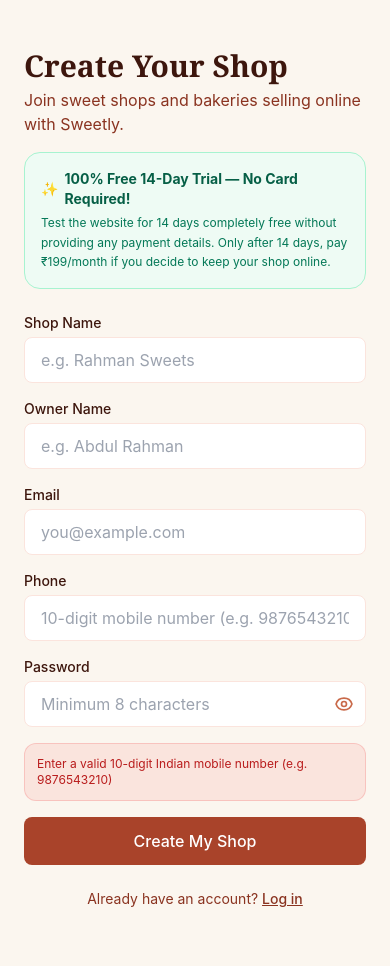
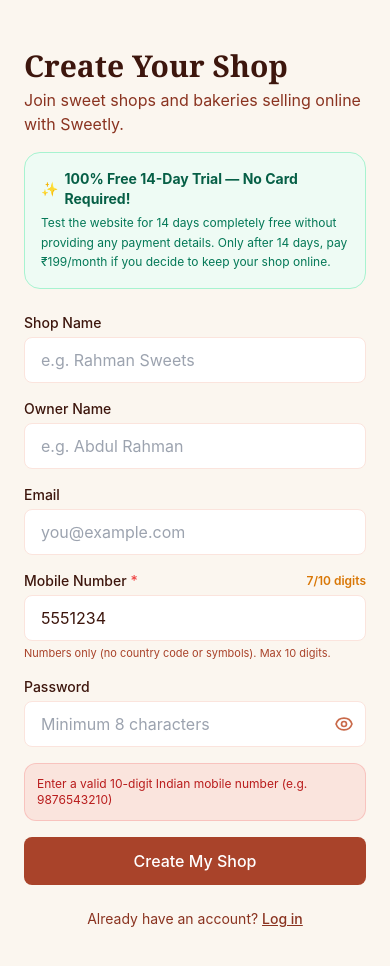
Before and after one commit to Zamzan/sweetly, a Next.js app: page /signup in a window 390 px wide. Both pictures are taken after typing "Sample", "Sample", "name@example.com", "5551234", "Sample123" into the empty fields and a click on the button "Create My Shop". Shown: the top 966 px of the page. Built offline with nearby package versions, Linux system fonts and the light colour scheme; no server answers.

Commit message:
fix: enforce digits-only and strict 10-digit limit on mobile number inputs

```diff
--- a/src/app/(auth)/signup/page.tsx
+++ b/src/app/(auth)/signup/page.tsx
@@ -21,6 +21,7 @@
 export default function SignupPage() {
   const [state, formAction] = useActionState(signupAction, undefined);
   const [showPassword, setShowPassword] = useState(false);
+  const [phone, setPhone] = useState("");
 
   if (state?.success) {
     return (
@@ -64,7 +65,35 @@
         <Field label="Shop Name" name="shopName" placeholder="e.g. Rahman Sweets" required />
         <Field label="Owner Name" name="ownerName" placeholder="e.g. Abdul Rahman" required />
         <Field label="Email" name="email" type="email" placeholder="you@example.com" required />
-        <Field label="Phone" name="phone" type="tel" placeholder="10-digit mobile number (e.g. 9876543210)" required />
+
+        <div>
+          <div className="flex items-center justify-between mb-1">
+            <label htmlFor="phone" className="block text-sm font-medium text-brand-900">
+              Mobile Number <span className="text-red-500">*</span>
+            </label>
+            {phone.length > 0 && (
+              <span className={`text-xs font-semibold ${phone.length === 10 ? "text-emerald-600" : "text-amber-600"}`}>
+                {phone.length}/10 digits
+              </span>
+            )}
+          </div>
+          <input
+            id="phone"
+            name="phone"
+            type="tel"
+            inputMode="numeric"
+            pattern="[0-9]*"
+            maxLength={10}
+            required
+            value={phone}
+            onChange={(e) => setPhone(e.target.value.replace(/\D/g, "").slice(0, 10))}
+            placeholder="10-digit mobile number (e.g. 9876543210)"
+            className="w-full rounded-lg border border-brand-100 px-4 py-2.5 focus:border-brand-500 focus:outline-none focus:ring-2 focus:ring-brand-500/20"
+          />
+          <p className="mt-1 text-[11px] text-brand-500">
+            Numbers only (no country code or symbols). Max 10 digits.
+          </p>
+        </div>
 
         <div>
           <label htmlFor="password" className="mb-1 block text-sm font-medium text-brand-900">
--- a/src/app/[shopSlug]/_components/cart-drawer.tsx
+++ b/src/app/[shopSlug]/_components/cart-drawer.tsx
@@ -215,10 +215,13 @@
                       />
                       <input
                         type="tel"
+                        inputMode="numeric"
+                        pattern="[0-9]*"
+                        maxLength={10}
                         placeholder="10-digit Mobile Number *"
                         required
                         value={customerPhone}
-                        onChange={(e) => setCustomerPhone(e.target.value)}
+                        onChange={(e) => setCustomerPhone(e.target.value.replace(/\D/g, "").slice(0, 10))}
                         className="w-full rounded-xl border border-brand-200 bg-brand-50/20 px-3 py-2 text-xs focus:border-brand-500 focus:outline-none"
                       />
                     </div>
--- a/src/app/[shopSlug]/custom-order/_components/custom-order-form.tsx
+++ b/src/app/[shopSlug]/custom-order/_components/custom-order-form.tsx
@@ -39,6 +39,7 @@
   const [selectedCategoryId, setSelectedCategoryId] = useState<string>(defaultCategory);
   const [selectedReferenceId, setSelectedReferenceId] = useState<string>("");
   const [productType, setProductType] = useState<string>(defaultProductType);
+  const [customerPhone, setCustomerPhone] = useState<string>("");
 
   function handleSelectReference(prod: ReferenceProduct) {
     if (selectedReferenceId === prod.id) {
@@ -191,7 +192,32 @@
 
         <div className="grid gap-4 md:grid-cols-2">
           <Field label="Your Full Name" name="customerName" placeholder="e.g. Ayesha Sharma" required />
-          <Field label="WhatsApp / Phone Number" name="customerPhone" placeholder="10-digit mobile number (e.g. 9876543210)" required />
+          <div>
+            <div className="flex items-center justify-between mb-1">
+              <label htmlFor="customerPhone" className="block text-sm font-medium text-brand-800">
+                WhatsApp / Phone Number <span className="text-red-500">*</span>
+              </label>
+              {customerPhone.length > 0 && (
+                <span className={`text-[11px] font-semibold ${customerPhone.length === 10 ? "text-emerald-600" : "text-amber-600"}`}>
+                  {customerPhone.length}/10 digits
+                </span>
+              )}
+            </div>
+            <input
+              id="customerPhone"
+              name="customerPhone"
+              type="tel"
+              inputMode="numeric"
+              pattern="[0-9]*"
+              maxLength={10}
+              required
+              value={customerPhone}
+              onChange={(e) => setCustomerPhone(e.target.value.replace(/\D/g, "").slice(0, 10))}
+              placeholder="10-digit mobile number (e.g. 9876543210)"
+              className="w-full rounded-xl border border-brand-200 bg-brand-50/20 px-3.5 py-2.5 text-sm transition focus:border-brand-500 focus:bg-white focus:outline-none focus:ring-2 focus:ring-brand-500/20"
+            />
+            <p className="mt-1 text-[11px] text-brand-500">Numbers only, max 10 digits.</p>
+          </div>
           <Field label="Occasion / Event" name="occasion" placeholder="Birthday, Wedding, Festival, Corporate…" />
           <Field
             label="Item / Product Type"
--- a/src/app/dashboard/settings/_components/settings-form.tsx
+++ b/src/app/dashboard/settings/_components/settings-form.tsx
@@ -295,35 +295,57 @@
         {/* Contact Numbers */}
         <div className="grid grid-cols-1 gap-4 sm:grid-cols-2">
           <div>
-            <label className="mb-1 block text-sm font-medium text-brand-800">
-              WhatsApp Order Number <span className="text-red-500">*</span>
-            </label>
+            <div className="flex items-center justify-between mb-1">
+              <label className="block text-sm font-medium text-brand-800">
+                WhatsApp Order Number <span className="text-red-500">*</span>
+              </label>
+              {whatsappNumber.length > 0 && (
+                <span className={`text-[11px] font-semibold ${whatsappNumber.length === 10 ? "text-emerald-600" : "text-amber-600"}`}>
+                  {whatsappNumber.length}/10 digits
+                </span>
+              )}
+            </div>
             <input
+              type="tel"
+              inputMode="numeric"
+              pattern="[0-9]*"
+              maxLength={10}
               name="whatsappNumber"
               value={whatsappNumber}
-              onChange={(e) => setWhatsappNumber(e.target.value)}
+              onChange={(e) => setWhatsappNumber(e.target.value.replace(/\D/g, "").slice(0, 10))}
               placeholder="10-digit WhatsApp number (e.g. 9876543210)"
               required
               className="w-full rounded-xl border border-brand-200 bg-white px-3.5 py-2.5 text-sm transition focus:border-brand-500 focus:outline-none focus:ring-2 focus:ring-brand-500/20"
             />
             <p className="mt-1 text-xs text-brand-500">
-              Customers will chat and place custom orders directly to this number.
+              Numbers only, max 10 digits. Customers will chat and order directly on this number.
             </p>
           </div>
 
           <div>
-            <label className="mb-1 block text-sm font-medium text-brand-800">
-              Public / Calling Phone Number
-            </label>
+            <div className="flex items-center justify-between mb-1">
+              <label className="block text-sm font-medium text-brand-800">
+                Public / Calling Phone Number
+              </label>
+              {phone.length > 0 && (
+                <span className={`text-[11px] font-semibold ${phone.length === 10 ? "text-emerald-600" : "text-amber-600"}`}>
+                  {phone.length}/10 digits
+                </span>
+              )}
+            </div>
             <input
+              type="tel"
+              inputMode="numeric"
+              pattern="[0-9]*"
+              maxLength={10}
               name="phone"
               value={phone}
-              onChange={(e) => setPhone(e.target.value)}
+              onChange={(e) => setPhone(e.target.value.replace(/\D/g, "").slice(0, 10))}
               placeholder="10-digit mobile number (e.g. 9876543210)"
               className="w-full rounded-xl border border-brand-200 bg-white px-3.5 py-2.5 text-sm transition focus:border-brand-500 focus:outline-none focus:ring-2 focus:ring-brand-500/20"
             />
             <p className="mt-1 text-xs text-brand-500">
-              Shown for voice calls on your storefront.
+              Numbers only, max 10 digits. Shown for voice calls on your storefront.
             </p>
           </div>
         </div>
--- a/src/lib/validation.ts
+++ b/src/lib/validation.ts
@@ -23,13 +23,18 @@
 
 export function normalizePhone(val: unknown): string {
   if (typeof val !== "string") return "";
-  let cleaned = val.trim().replace(/[\s\-()+]/g, "");
+  // Strip all non-digit characters (removes letters, emojis, spaces, punctuation)
+  let cleaned = val.replace(/\D/g, "");
   // If user entered with 91 prefix (12 digits starting with 91), strip it
   if (cleaned.length === 12 && cleaned.startsWith("91")) {
     cleaned = cleaned.slice(2);
   } else if (cleaned.length === 11 && cleaned.startsWith("0")) {
     // If user entered with leading 0 (11 digits starting with 0), strip it
     cleaned = cleaned.slice(1);
+  }
+  // Strictly enforce max 10 digits
+  if (cleaned.length > 10) {
+    cleaned = cleaned.slice(0, 10);
   }
   return cleaned;
 }
@@ -91,7 +96,7 @@
   whatsappNumber: phoneSchema,
   phone: z.preprocess(
     (val) => (typeof val === "string" && val.trim() ? normalizePhone(val) : null),
-    z.string().regex(/^\+?[1-9]\d{9,14}$/, "Enter a valid phone number").optional().nullable()
+    z.string().regex(/^[6-9]\d{9}$/, "Enter a valid 10-digit Indian mobile number").optional().nullable()
   ),
   address: z.preprocess(emptyToNull, z.string().max(300).optional().nullable()),
   city: z.preprocess(emptyToNull, z.string().max(100).optional().nullable()),
```
